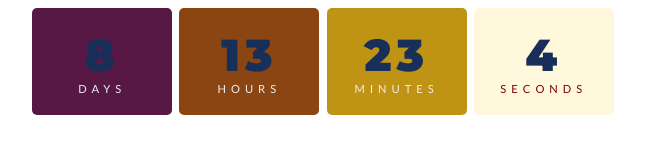
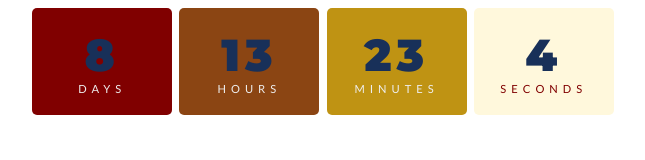
Before and after one commit to MariaStrecht/countDown_widget, a plain HTML site: page index.html in a window 1280 px wide. Shown: the whole page, without its empty margins (317-962 px from the left). Drawn offline with Linux system fonts and the light colour scheme.

Commit message:
Update index.html

```diff
--- a/index.html
+++ b/index.html
@@ -28,7 +28,7 @@ body{
 }
 
 .days {
-  background: #581845;
+  background: #800000;
 }
 
 .hours {
```
